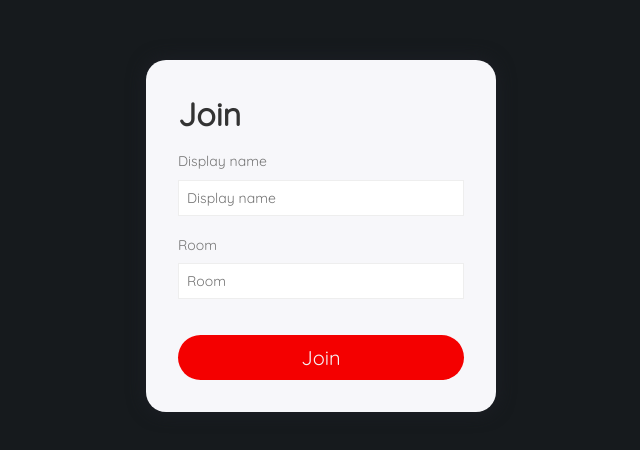
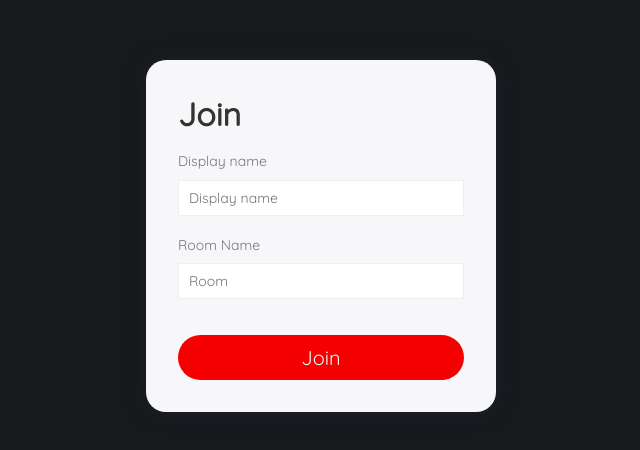
Before and after one commit to PrateekPheonix/node-tuts-chat-app, a plain HTML site: page public/index.html in a window 1280 px wide. Shown: the part 164-614 px from the top of the page, 319-959 px from the left. Drawn offline with Linux system fonts and the light colour scheme.

Commit message:
refined styles

```diff
--- a/public/css/styles.css
+++ b/public/css/styles.css
@@ -87,6 +87,7 @@ button:disabled {
 
 .centered-form input {
   margin-bottom: 20px;
+  padding: 8px 10px;
   width: 100%;
 }
 
--- a/public/index.html
+++ b/public/index.html
@@ -17,7 +17,7 @@
             <form action="/chat.html">
                 <label for="username">Display name</label>
                 <input name="username" placeholder="Display name" required type="text">
-                <label for="room">Room</label>
+                <label for="room">Room Name</label>
                 <input type="text" name="room" placeholder="Room" required>
                 <button>Join</button>
             </form>
```
